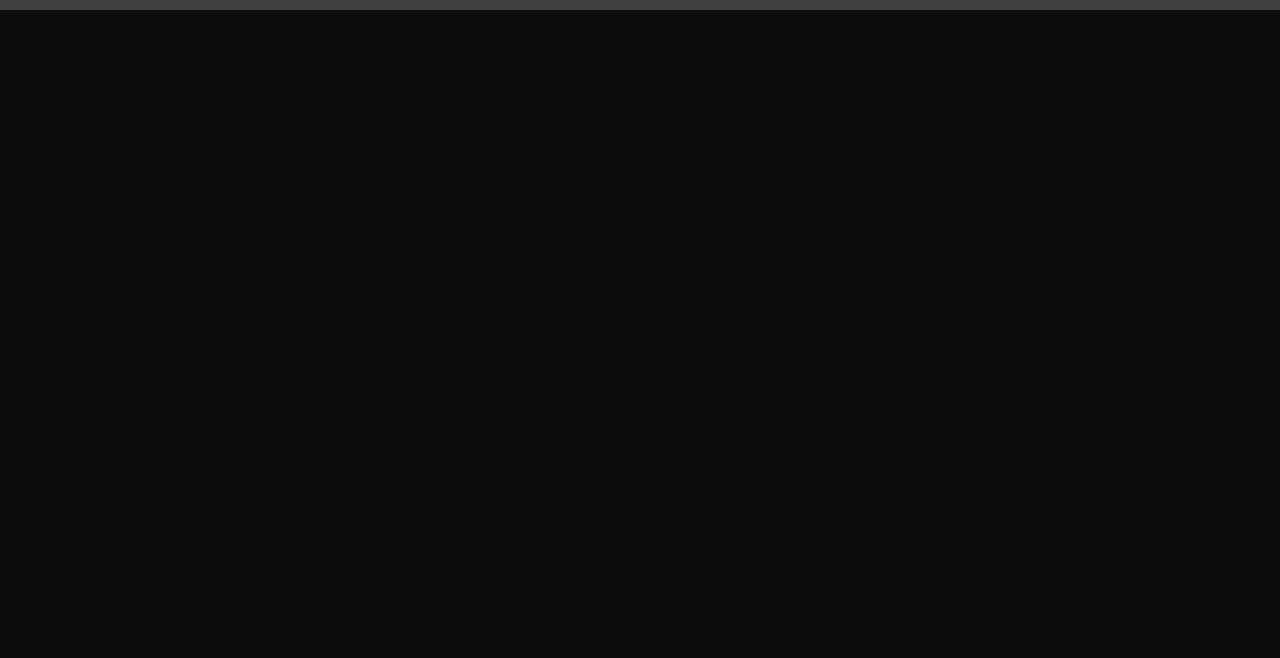
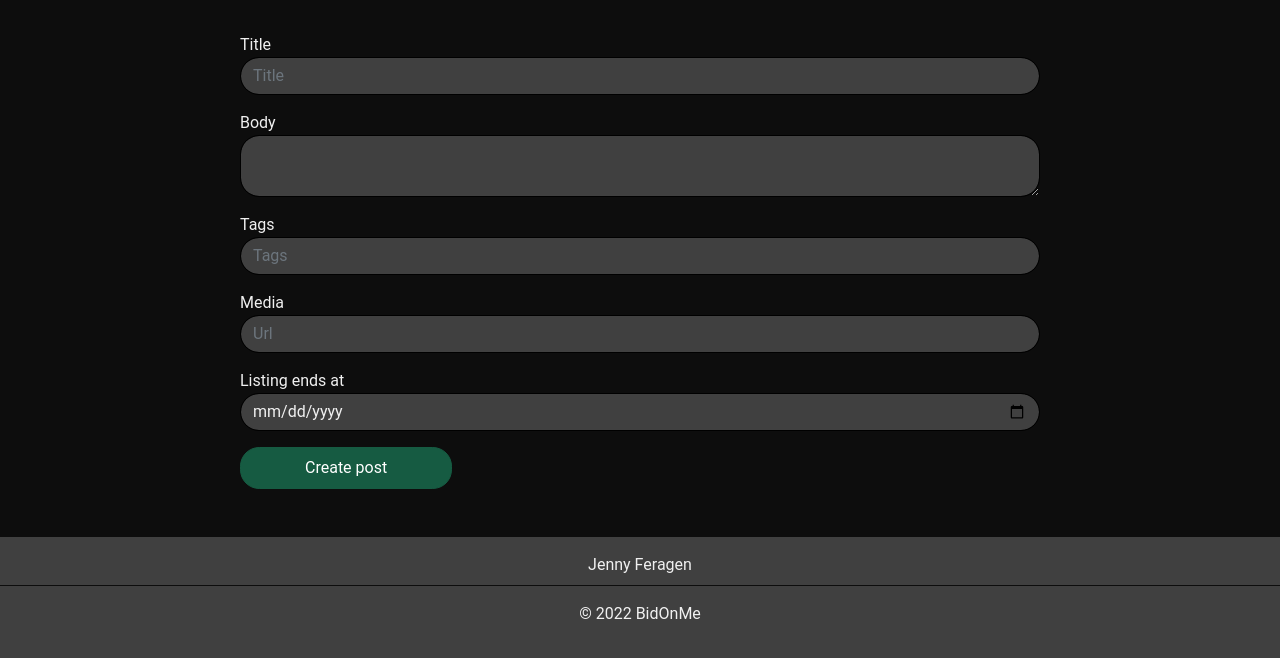
Before and after one commit to Jenfer93/Semester-Project2, a website with bundled scripts: page pages/items/createitem.html in a window 1280 px wide. Shown: the part 167-825 px from the top of the page. Before the commit the page ends 800 px from the top, so only its background shows below. Built offline with nearby package versions, Linux system fonts and the light colour scheme.

```diff
--- a/pages/items/createitem.html
+++ b/pages/items/createitem.html
@@ -36,12 +36,41 @@
   </nav>
 </header>
 <main class="flex-shrink-0">
-  <!-- <input type="datetime-local" id="date-picker" class="" /> -->
+  <h1 class="text-center m-5">Make a listing</h1>
+  <form id="createListing" class="m-auto mt-4 list">
+    <div class="form-group mb-3">
+      <label for="">Title</label>
+      <input class="form-control bg-secondary text-light" type="text" name="title" placeholder="Title" required/>
+    </div>
+
+    <div class="form-group mb-3">
+      <label for="">Body</label>
+      <textarea class="form-control bg-secondary text-light" name="body"  required> </textarea>
+    </div>
+
+    <div class="form-group mb-3">
+      <label for="">Tags</label>
+      <input class="form-control bg-secondary text-light" type="text" name="tags" placeholder="Tags"/>
+    </div>
+
+    <div class="form-group mb-3">
+      <label for="">Media</label>
+      <input class="form-control bg-secondary text-light" type="url" name="media" placeholder="Url"/>
+    </div>
+
+    <div class="form-group mb-3">
+      <label for="">Listing ends at</label>
+      <input class="form-control bg-secondary text-light" type="date" id="date-picker" name="endsAt" required/>
+    </div>
+
+    <button class="btn btn-success mb-5">Create post</button>
+  </form>
 </main>
   <footer class="footer py-3 mt-auto bg-secondary">
     <p class="text-center text-light border-bottom pb-2">Jenny Feragen</p>
     <p class="text-center text-light">© 2022 BidOnMe</p>
   </footer>
 <script src="/node_modules/bootstrap/dist/js/bootstrap.bundle.min.js"></script>
+<script type="module" src="/src/js/index.mjs"></script>
 </body>
 </html>
```
Also changed, not shown: pages/items/item.html (+1 -4 lines), pages/user/editavatar.html (+1 -4 lines).
